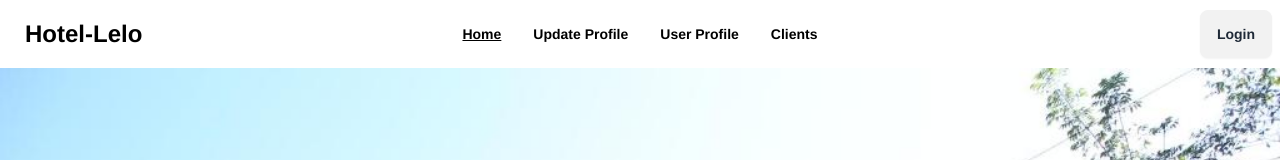
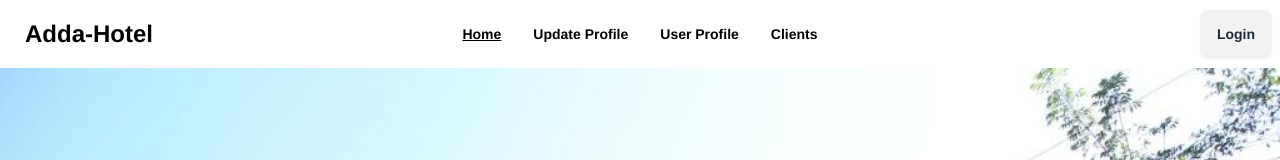
Before and after one commit to azaaaaaaaaad/hotel-management, a React (Vite) app: page / in a window 1280 px wide. Shown: the top 160 px of the page. Built offline with nearby package versions, Linux system fonts and the light colour scheme; no server answers.

Commit message:
readme file added

```diff
--- a/src/HomePage/Footer/Footer.jsx
+++ b/src/HomePage/Footer/Footer.jsx
@@ -1,3 +1,4 @@
+import { Link } from "react-router-dom";
 
 
 const Footer = () => {
@@ -11,7 +12,7 @@ const Footer = () => {
                                 <path d="M18.266 26.068l7.839-7.854 4.469 4.479c1.859 1.859 1.859 4.875 0 6.734l-1.104 1.104c-1.859 1.865-4.875 1.865-6.734 0zM30.563 2.531l-1.109-1.104c-1.859-1.859-4.875-1.859-6.734 0l-6.719 6.734-6.734-6.734c-1.859-1.859-4.875-1.859-6.734 0l-1.104 1.104c-1.859 1.859-1.859 4.875 0 6.734l6.734 6.734-6.734 6.734c-1.859 1.859-1.859 4.875 0 6.734l1.104 1.104c1.859 1.859 4.875 1.859 6.734 0l21.307-21.307c1.859-1.859 1.859-4.875 0-6.734z"></path>
                             </svg>
                         </div>
-                        <span className="self-center text-2xl font-semibold">Hotel-Lelo</span>
+                        <Link to={'/'} className="self-center text-2xl font-semibold">Adda-Hotel</Link>
                     </a>
                 </div>
                 <div className="grid grid-cols-2 text-sm gap-x-3 gap-y-8 lg:w-2/3 sm:grid-cols-4">
--- a/src/HomePage/Navbar/Navbar.jsx
+++ b/src/HomePage/Navbar/Navbar.jsx
@@ -32,7 +32,7 @@ const Navbar = () => {
                         {links}
                     </ul>
                 </div>
-                <Link to={'/'} className="btn btn-ghost text-2xl font-semibold">Hotel-Lelo</Link>
+                <Link to={'/'} className="btn btn-ghost text-2xl font-semibold">Adda-Hotel</Link>
             </div>
             <div className="navbar-center hidden lg:flex">
                 <ul className="menu menu-horizontal px-1">
```
Also changed, not shown: 1 other file (tests, documents, lock files or other folders).
